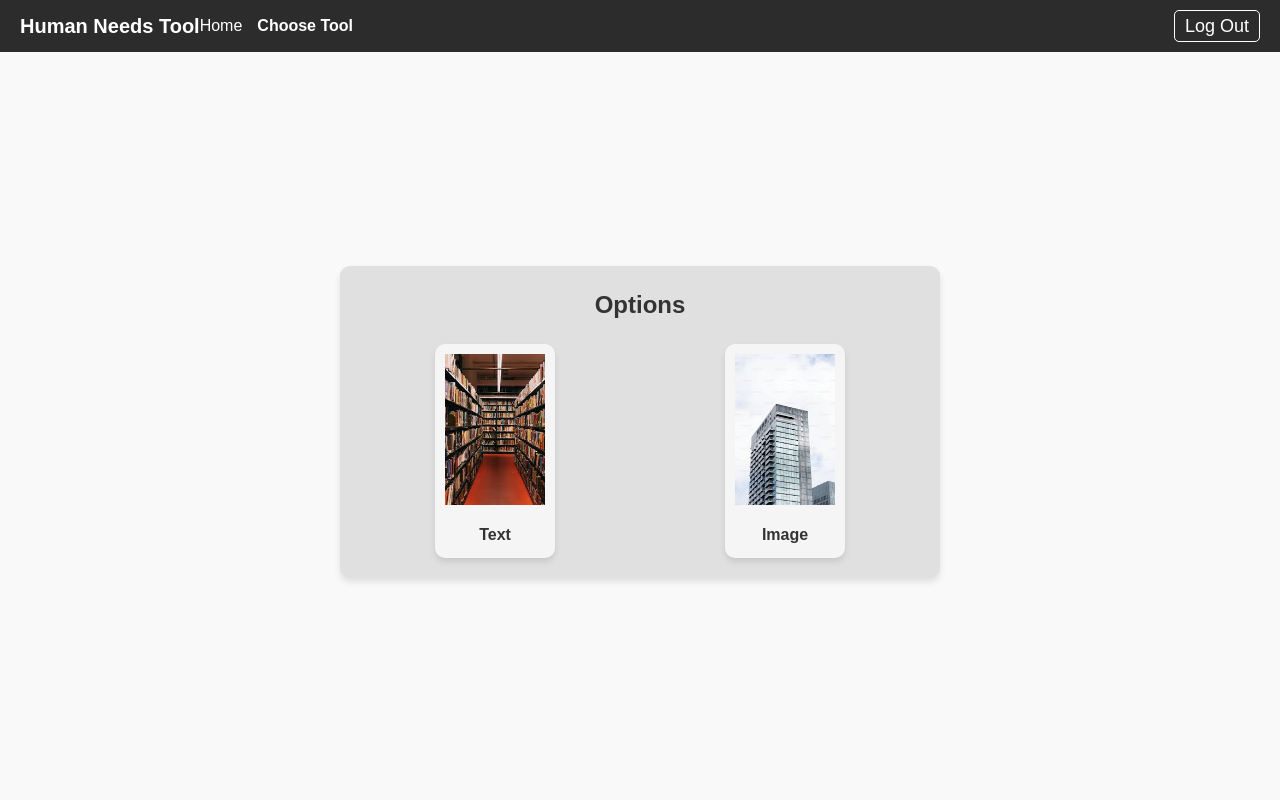
After one commit to IMujika03/Human-Needs-Project, a Flask app: template templates/tools.html in a window 1280 px wide. The commit adds this page. Run offline with Flask 3, Linux system fonts and the light colour scheme; the template is opened without the code that fills it, so the values that code supplies are empty.

Commit message:
Web page half-finished

```diff
--- /dev/null
+++ b/templates/styles.css
@@ -0,0 +1,286 @@
+/* Reset */
+* {
+    margin: 0;
+    padding: 0;
+    box-sizing: border-box;
+}
+
+body {
+    font-family: Arial, sans-serif;
+    background-color: #f9f9f9;
+    line-height: 1.6;
+}
+
+/* Navbar styles */
+.navbar {
+    display: flex;
+    justify-content: space-between;
+    align-items: center;
+    padding: 10px 20px;
+    background-color: #2c2c2c;
+    color: white;
+}
+
+.navbar .logo {
+    font-size: 20px;
+    font-weight: bold;
+}
+
+.navbar ul {
+    display: flex;
+    list-style: none;
+    gap: 15px;
+}
+
+.navbar ul li a {
+    text-decoration: none;
+    color: white;
+    font-weight: bold;
+}
+
+
+.center-nav {
+    display: flex;
+    list-style: none;
+    padding: 0;
+    margin: 0;
+}
+
+.center-nav li {
+    margin: 0 15px;
+}
+
+.center-nav a {
+    color: white;
+    text-decoration: none;
+    font-size: 18px;
+}
+
+.center-nav a:hover {
+    text-decoration: underline;
+}
+
+.right-nav {
+    margin-left: auto;
+}
+
+.logout-button {
+    color: white;
+    text-decoration: none;
+    font-size: 18px;
+    padding: 5px 10px;
+    border: 1px solid white;
+    border-radius: 5px;
+    background-color: transparent;
+    transition: background-color 0.3s, color 0.3s;
+}
+
+.logout-button:hover {
+    background-color: white;
+    color: #333;
+}
+
+
+/* Button styles */
+.btn {
+    display: inline-block;
+    padding: 10px 20px;
+    background-color: #333;
+    color: white;
+    border: none;
+    border-radius: 5px;
+    cursor: pointer;
+    text-align: center;
+	font-size: 16px;
+    font-weight: bold;
+}
+
+.btn:hover {
+    background-color: #555;
+}
+
+/* Home Page */
+.home {
+    display: flex;
+    justify-content: center;
+    align-items: center;
+    min-height: calc(100vh - 60px);
+    background-color: white;
+    text-align: center;
+}
+.home-box {
+    background-color: #f0f0f0;
+    padding: 30px;
+    border-radius: 10px;
+    box-shadow: 0 4px 6px rgba(0, 0, 0, 0.1);
+    width: 80%;
+    max-width: 500px;
+    text-align: center;
+}
+
+.home-box h1 {
+    font-size: 24px;
+    color: #333;
+    margin-bottom: 20px;
+}
+
+.home-box p {
+    font-size: 16px;
+    color: #555;
+    margin-bottom: 20px;
+}
+
+/* Login Page */
+.login {
+    display: flex;
+    justify-content: center;
+    align-items: center;
+    min-height: calc(100vh - 60px);
+    background-color: white;
+}
+
+.login-box {
+    background-color: #2c2c2c;
+    color: white;
+    padding: 30px;
+    border-radius: 10px;
+    box-shadow: 0 4px 6px rgba(0, 0, 0, 0.1);
+    width: 300px;
+}
+
+.login-box h2 {
+    margin-bottom: 20px;
+    text-align: center;
+}
+
+label {
+    display: block;
+    margin-bottom: 5px;
+    font-size: 14px;
+}
+
+input[type="email"],
+input[type="password"] {
+    width: 100%;
+    padding: 10px;
+    margin-bottom: 15px;
+    border: none;
+    border-radius: 5px;
+}
+
+.checkbox-container {
+    display: flex;
+    align-items: center;
+    gap: 5px;
+    margin-bottom: 15px;
+}
+
+/* Tool Selector Page */
+.tool-selector {
+    display: flex;
+    justify-content: center;
+    align-items: center;
+    min-height: calc(100vh - 60px);
+}
+
+.options-box {
+    text-align: center;
+    background-color: #e0e0e0;
+    padding: 20px;
+    border-radius: 10px;
+    box-shadow: 0 4px 6px rgba(0, 0, 0, 0.1);
+    width: 80%;
+    max-width: 600px;
+}
+
+.options-box h1 {
+    font-size: 24px;
+    margin-bottom: 20px;
+    color: #333;
+}
+
+.tools {
+    display: flex;
+    justify-content: space-around;
+    gap: 20px;
+}
+
+.tool-card {
+    width: 120px;
+    text-align: center;
+    cursor: pointer;
+    padding: 10px;
+    border-radius: 10px;
+    background-color: #f5f5f5;
+    box-shadow: 0 4px 6px rgba(0, 0, 0, 0.1);
+    transition: transform 0.2s, box-shadow 0.2s;
+}
+
+.tool-card:hover {
+    transform: scale(1.05);
+    box-shadow: 0 6px 10px rgba(0, 0, 0, 0.2);
+}
+
+.tool-card img {
+    width: 100%;
+    max-width: 60px;
+    margin-bottom: 10px;
+}
+
+.tool-card h2 {
+    font-size: 16px;
+    color: #333;
+}
+
+/* Text Tool Page */
+.text-tool {
+    display: flex;
+    justify-content: center;
+    align-items: center;
+    min-height: calc(100vh - 60px);
+}
+
+.tool-container {
+    text-align: center;
+    background-color: #2c2c2c;
+    color: white;
+    padding: 20px;
+    border-radius: 10px;
+    box-shadow: 0 4px 6px rgba(0, 0, 0, 0.1);
+    width: 80%;
+    max-width: 600px;
+}
+
+.tool-container h1 {
+    font-size: 24px;
+    margin-bottom: 20px;
+}
+
+.tool-container textarea {
+    width: 100%;
+    height: 150px;
+    margin-bottom: 20px;
+    border: none;
+    border-radius: 5px;
+    padding: 10px;
+    font-size: 16px;
+    color: #333;
+}
+
+.tool-container textarea::placeholder {
+    color: #aaa;
+}
+
+.btn {
+    padding: 10px 20px;
+    background-color: #444;
+    color: white;
+    border: none;
+    border-radius: 5px;
+    cursor: pointer;
+    font-size: 16px;
+}
+
+.btn:hover {
+    background-color: #666;
+}
--- /dev/null
+++ b/templates/tools.html
@@ -0,0 +1,41 @@
+<!DOCTYPE html>
+<html lang="en">
+<head>
+    <meta charset="UTF-8">
+    <meta name="viewport" content="width=device-width, initial-scale=1.0">
+    <title>Tool Selector</title>
+    <link rel="stylesheet" href="styles.css">
+</head>
+<body>
+    <header class="navbar">
+        <div class="logo">Human Needs Tool</div>
+        <nav>
+            <ul class="center-nav>
+                <li><a href="/">Home</a></li>
+                <li><a href="/tools">Choose Tool</a></li>
+            </ul>
+        </nav>
+		<div class="right-nav">
+        <a href="/logout" class="logout-button">Log Out</a>
+		</div>
+    </header>
+
+    <main class="tool-selector">
+        <div class="options-box">
+            <h1>Options</h1>
+            <div class="tools">
+                <!-- Text Tool -->
+                <div class="tool-card" onclick="location.href='/tools/text'">
+                    <img src="images/library.jpeg" alt="Book Icon" style="max-width: 100%; height: auto;">
+                    <h2>Text</h2>
+                </div>
+                <!-- Image Tool -->
+                <div class="tool-card" onclick="location.href='/tools/image'">
+                    <img src="images/building.jpeg" alt="Building Icon" style="max-width: 100%; height: auto;">
+                    <h2>Image</h2>
+                </div>
+            </div>
+        </div>
+    </main>
+</body>
+</html>
```
Also changed, not shown: templates/home.html (deleted, +0 -16 lines), templates/index.html (added, +24 -0 lines), templates/login.html (+34 -10 lines), templates/text-tool.html (added, +28 -0 lines), templates/images/building.jpeg (added), templates/images/library.jpeg (added).
